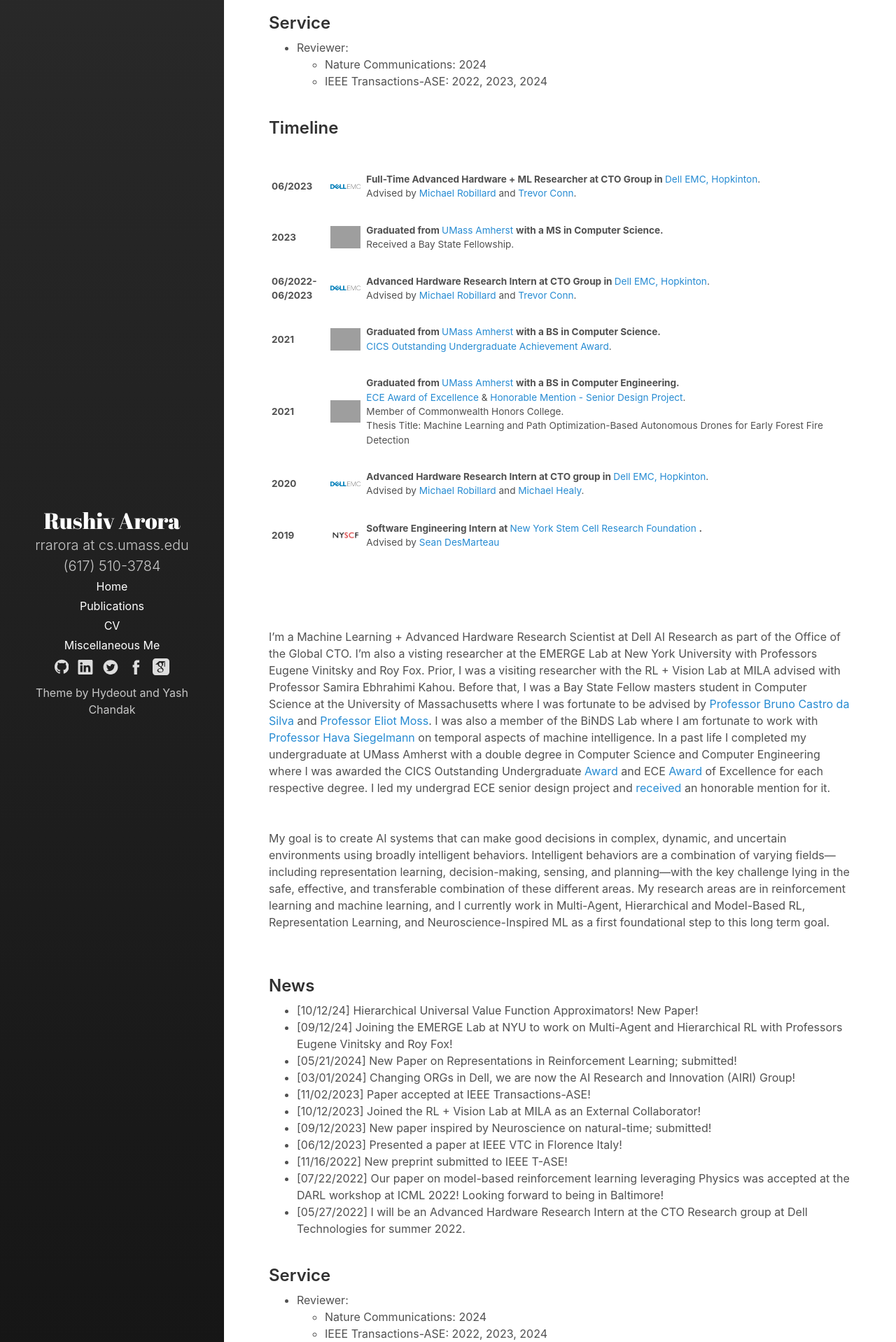
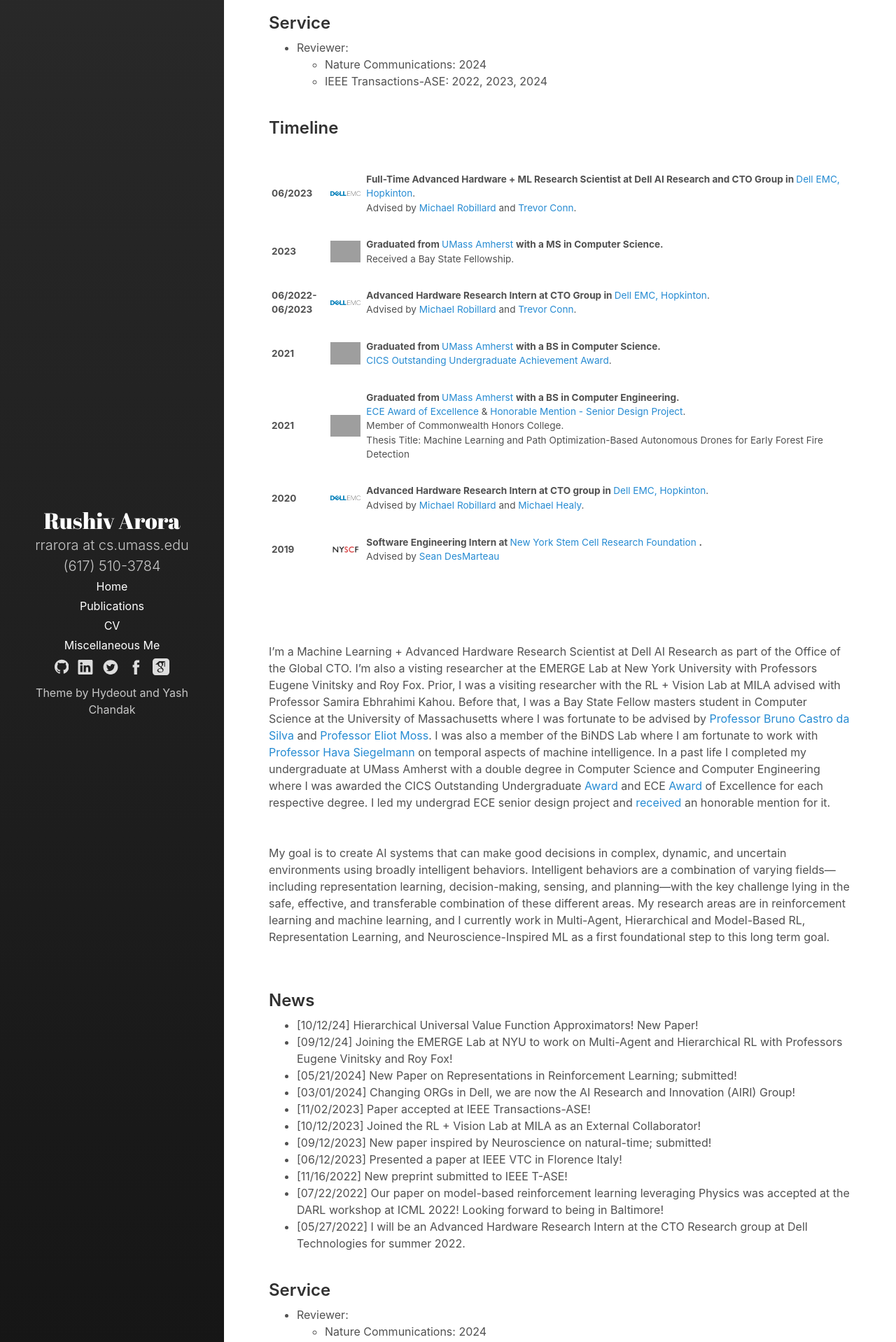
Before and after one commit to RushivArora/rushivarora.github.io, a Jekyll site: the page built from _pages/home.md, in a window 1280 px wide. Shown: the part 1012-2930 px from the top of the page at 70% size. Built offline with Jekyll 4.4.1, drawn with Linux system fonts in a browser that asks for light colours; some of the changed text lies outside the part shown; grey boxes are pictures that could not be loaded.

Commit message:
Update Publications

```diff
--- a/_pages/home.md
+++ b/_pages/home.md
@@ -85,7 +85,7 @@ My goal is to create AI systems that can make good decisions in complex, dynamic
      </td>
      <td valign="middle" width="80%">
           <p>
-              <b>Full-Time Advanced Hardware + ML Researcher at CTO Group in </b> <a href="https://www.dell.com/en-us/blog/tags/dell-emc/">Dell EMC, Hopkinton</a>.
+              <b>Full-Time Advanced Hardware + ML Research Scientist at Dell AI Research and CTO Group in </b> <a href="https://www.dell.com/en-us/blog/tags/dell-emc/">Dell EMC, Hopkinton</a>.
               <br>
               Advised by <a href="https://www.linkedin.com/in/michael-robillard-8bbb588/">Michael Robillard</a> and <a href="https://www.linkedin.com/in/trevorconn/">Trevor Conn</a>.
           </p>
```
